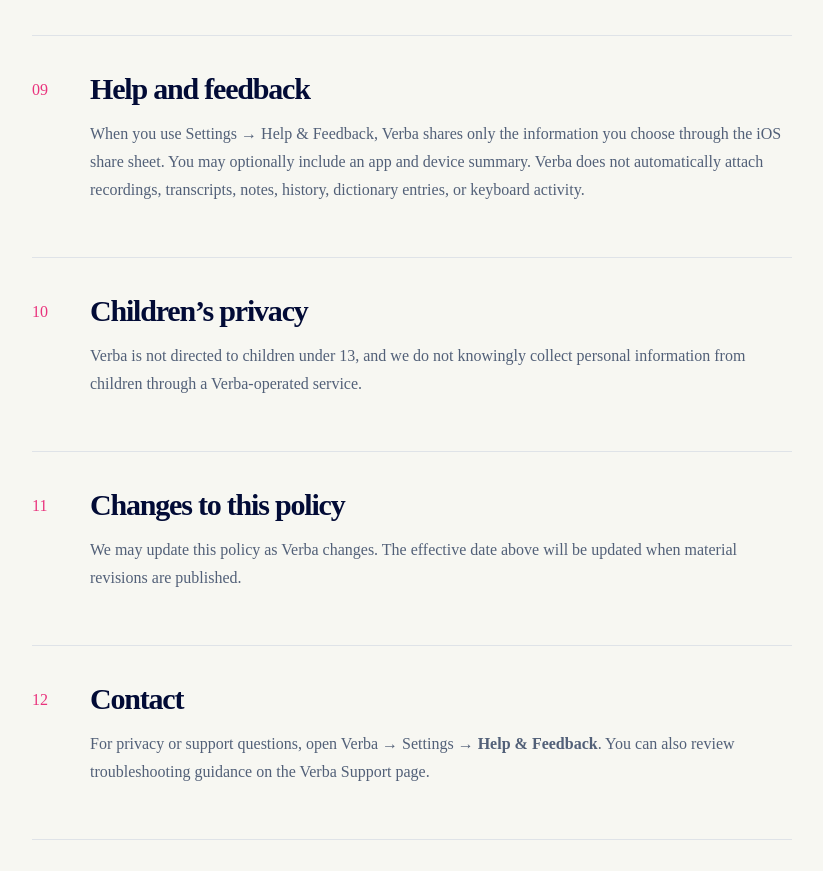
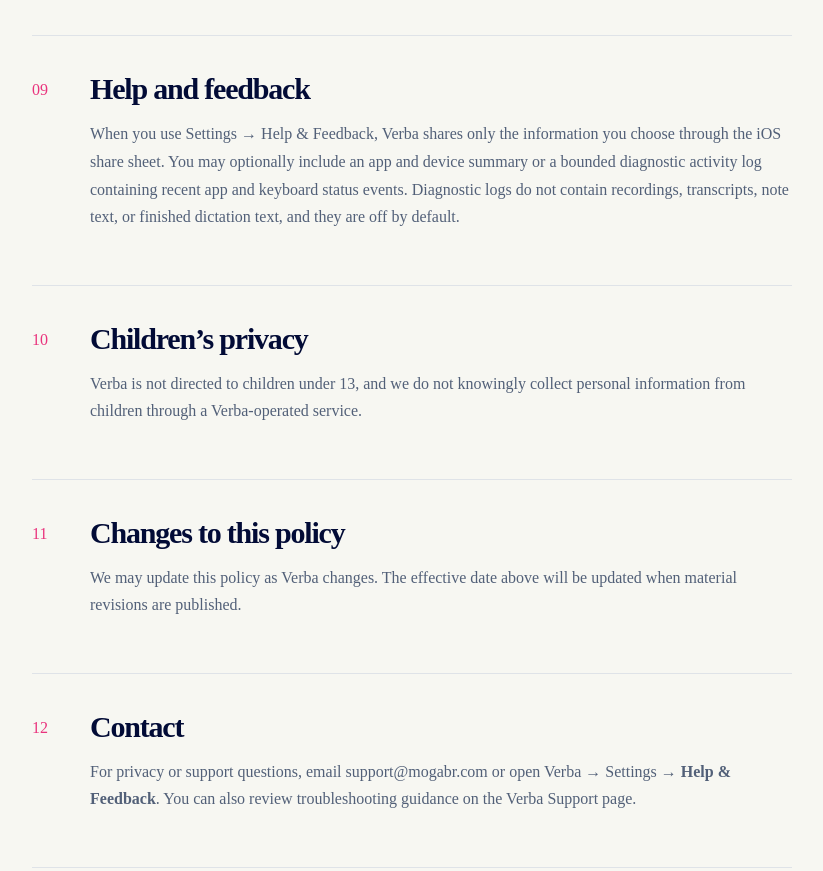
Before and after one commit to Mo-Gabr/verba-support, a plain HTML site: page privacy/index.html in a window 1280 px wide. Shown: the part 2841-3712 px from the top of the page, without its empty margins (408-1231 px from the left). Drawn offline with Linux system fonts and the light colour scheme.

Commit message:
Add Verba support contact and log disclosure

```diff
--- a/privacy/index.html
+++ b/privacy/index.html
@@ -22,10 +22,10 @@
         <section><span>06</span><div><h2>Keyboard extension</h2><p>The Verba keyboard uses an Apple App Group to exchange commands and finished text with the Verba app. Full Access is required for this private connection. Verba does not use Full Access to profile what you type, sell keyboard activity, operate advertising, or track you across apps.</p><p>Apple does not allow a custom keyboard extension to capture microphone audio directly. When Verba is not ready, the keyboard may ask iOS to open the Verba app so recording can be activated. iOS controls app switching and may require you to return through the app switcher or system Back control.</p></div></section>
         <section><span>07</span><div><h2>Data sharing and sale</h2><p>Verba does not sell personal information. We do not share dictations for advertising or cross-app tracking. Information may be disclosed only when required by law or necessary to protect users, rights, and service integrity.</p></div></section>
         <section><span>08</span><div><h2>Retention and deletion</h2><p>You can set History to be deleted after one day, one week, one month, or one year, or keep it until you delete it. You can also delete individual items or all history manually. Notes and dictionary entries remain until you delete them. Removing Verba deletes its locally stored app data; model removal deletes the downloaded local model. Apple speech assets are managed by iOS.</p></div></section>
-        <section><span>09</span><div><h2>Help and feedback</h2><p>When you use Settings → Help &amp; Feedback, Verba shares only the information you choose through the iOS share sheet. You may optionally include an app and device summary. Verba does not automatically attach recordings, transcripts, notes, history, dictionary entries, or keyboard activity.</p></div></section>
+        <section><span>09</span><div><h2>Help and feedback</h2><p>When you use Settings → Help &amp; Feedback, Verba shares only the information you choose through the iOS share sheet. You may optionally include an app and device summary or a bounded diagnostic activity log containing recent app and keyboard status events. Diagnostic logs do not contain recordings, transcripts, note text, or finished dictation text, and they are off by default.</p></div></section>
         <section><span>10</span><div><h2>Children’s privacy</h2><p>Verba is not directed to children under 13, and we do not knowingly collect personal information from children through a Verba-operated service.</p></div></section>
         <section><span>11</span><div><h2>Changes to this policy</h2><p>We may update this policy as Verba changes. The effective date above will be updated when material revisions are published.</p></div></section>
-        <section><span>12</span><div><h2>Contact</h2><p>For privacy or support questions, open Verba → Settings → <strong>Help &amp; Feedback</strong>. You can also review troubleshooting guidance on the <a href="../">Verba Support page</a>.</p></div></section>
+        <section><span>12</span><div><h2>Contact</h2><p>For privacy or support questions, email <a href="mailto:support@mogabr.com">support@mogabr.com</a> or open Verba → Settings → <strong>Help &amp; Feedback</strong>. You can also review troubleshooting guidance on the <a href="../">Verba Support page</a>.</p></div></section>
       </article>
     </div>
   </main>
```
Also changed, not shown: index.html (+1 -1 lines).
